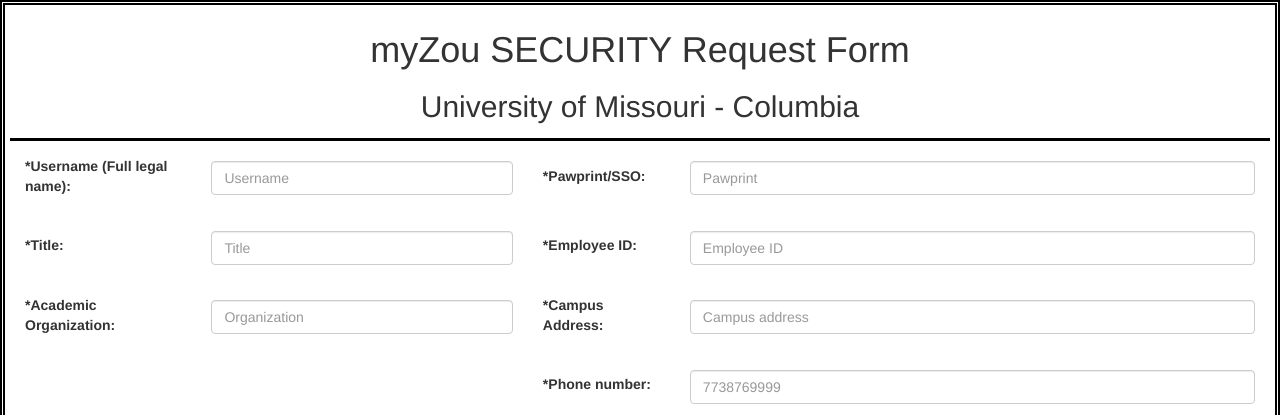
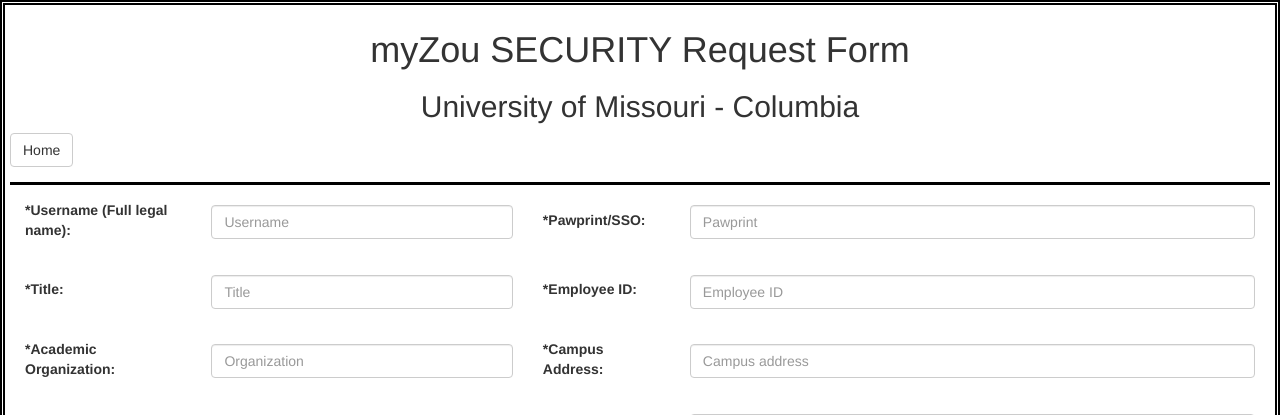
Before and after one commit to ryan-neff/SWE-FS15-GroupE-FinalProject, a CodeIgniter app: page /ci/index.php/formcontroller/index in a window 1280 px wide. Shown: the top 415 px of the page. Run offline with CodeIgniter, Linux system fonts and the light colour scheme; some libraries are stand-ins or nearby versions.

Commit message:
added home button

```diff
--- a/application/views/myZouSecurityRequestForm.php
+++ b/application/views/myZouSecurityRequestForm.php
@@ -151,6 +151,8 @@
 </head>
 
 <body style="border: double black; border-width: 5px; padding: 5px; align: center;">
+
+	<input type="button" class="btn btn-default" value="Home" name="Home" />
 
 	<?php echo form_open('index.php/formController/submitRequest'); ?>
 	<!-- Page 1 -->
```
